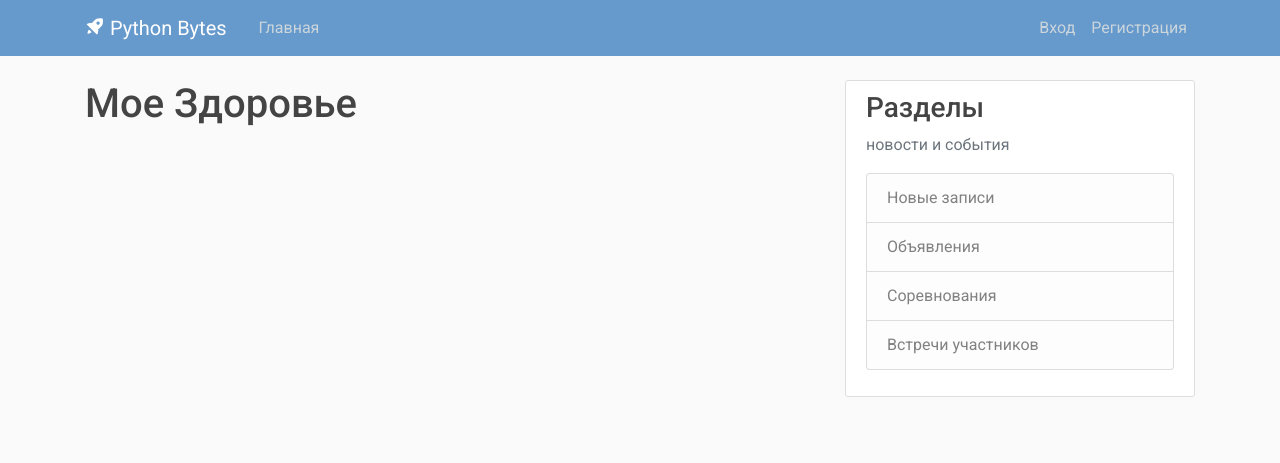
After one commit to Motmeyyy/Diplom_base, a Django app: page /my_health/ in a window 1280 px wide. The commit adds this page. Shown: the top 463 px of the page. Run offline with Django 3.2, Linux system fonts and the light colour scheme; some libraries are stand-ins or nearby versions.

Commit message:
Добавил новые страницы в навбаре для пациента и переходы на них

```diff
--- a/step2/my_site/blog/templates/blog/base.html
+++ b/step2/my_site/blog/templates/blog/base.html
@@ -35,12 +35,15 @@
 
               {% if user.is_authenticated %}
                 {% if user|has_group:'Пациент' %}
-                <a class="nav-item nav-link" href="{% url 'blog-about' %}">Мое здоровье</a>
+                <a class="nav-item nav-link" href="{% url 'my-health' %}">Мое здоровье</a>
+                <a class="nav-item nav-link" href="{% url 'my-appointments' %}">Мои записи</a>
+                <a class="nav-item nav-link" href="{% url 'make-appointment' %}">Записаться на прием к врачу</a>
                 {% endif %}
 
                 {% if user|has_group:'Мед.персонал' %}
                 {% if user.verificationrequest.is_verified %}
-                <a class="nav-item nav-link" href="{% url 'med-list' %}">Медицинский персонал</a>
+                <a class="nav-item nav-link" href="{% url 'blog-about' %}">Записи ко мне</a>
+                <a class="nav-item nav-link" href="{% url 'med-list' %}">База пациентов</a>
                 {% endif %}
                 {% if not user.verificationrequest.is_verified %}
                 <a class="nav-item nav-link" href="{% url 'verify' %}">Подтвердить статус персонала</a>
--- /dev/null
+++ b/step2/my_site/blog/templates/blog/make_appointment.html
@@ -0,0 +1,4 @@
+{% extends "blog/base.html" %}
+{% block content %}
+    <h1>Записаться на прием</h1>
+{% endblock content %}
--- /dev/null
+++ b/step2/my_site/blog/templates/blog/my_appointments.html
@@ -0,0 +1,4 @@
+{% extends "blog/base.html" %}
+{% block content %}
+    <h1>Мои записи</h1>
+{% endblock content %}
--- /dev/null
+++ b/step2/my_site/blog/templates/blog/my_health.html
@@ -0,0 +1,4 @@
+{% extends "blog/base.html" %}
+{% block content %}
+    <h1>Мое Здоровье</h1>
+{% endblock content %}
--- a/step2/my_site/blog/urls.py
+++ b/step2/my_site/blog/urls.py
@@ -7,4 +7,7 @@
     path('med/', views.med_list, name='med-list'),
     path('med/<int:user_id>/', views.user_detail, name='user-detail'),
     path('verify/', verify, name='verify'),
+    path('my_health/', views.my_health, name='my-health'),
+    path('my_appointments/', views.my_appointments, name='my-appointments'),
+    path('make_appointment/', views.make_appointment, name='make-appointment'),
 ]
--- a/step2/my_site/blog/views.py
+++ b/step2/my_site/blog/views.py
@@ -28,6 +28,14 @@
         return render(request, 'blog/about.html', {'title': 'О клубе Python Bytes'})
     else: return render(request, 'blog/home.html')
 
+def my_health(request):
+    return render(request, 'blog/my_health.html')
+
+def my_appointments(request):
+    return render(request, 'blog/my_appointments.html')
+
+def make_appointment(request):
+    return render(request, 'blog/make_appointment.html')
 
 
 def verify(request):
```
Also changed, not shown: step2/my_site/db.sqlite3.
